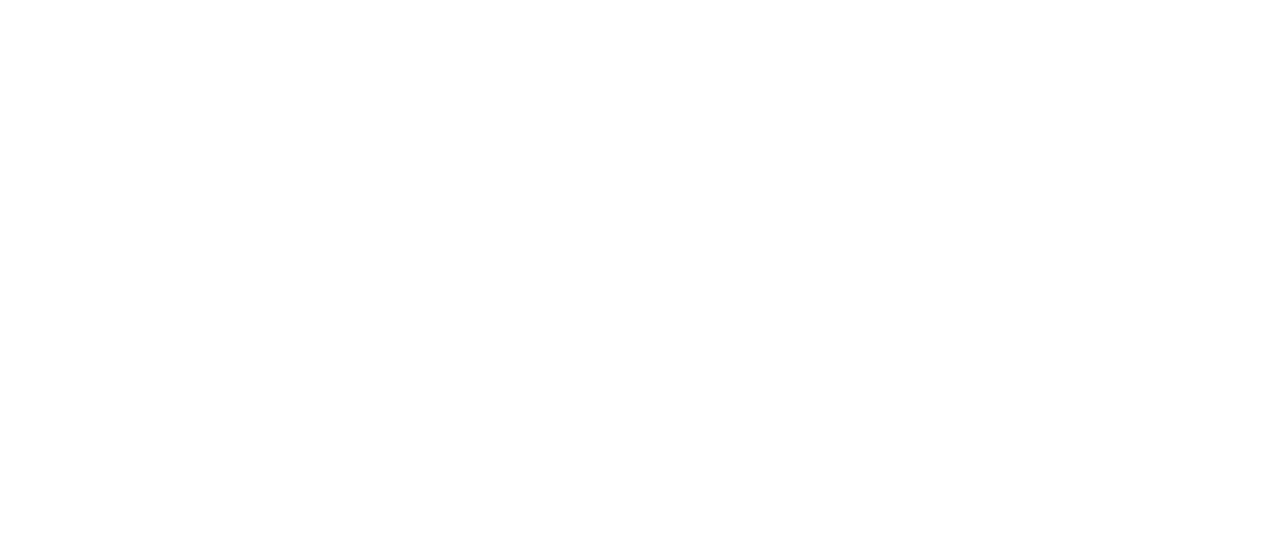
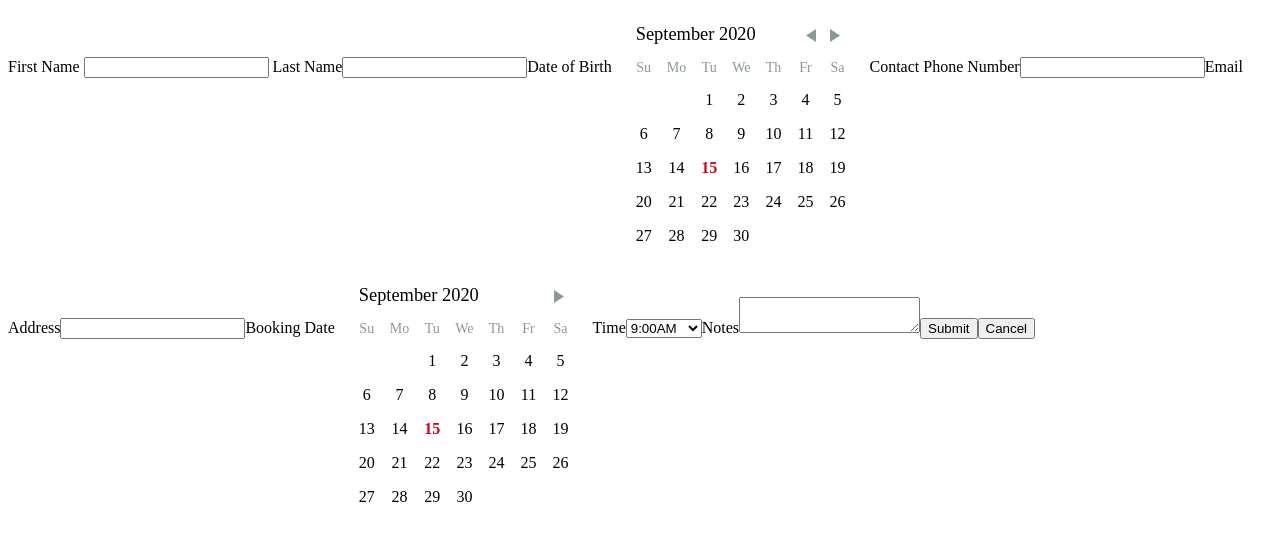
Before and after one commit to RMIT-SEPT/majorproject-6-tues-18-30-2, a React app in the folder FrontEnd/: page /booking-form in a window 1280 px wide. Shown: the top 540 px of the page. Built offline with nearby package versions, Linux system fonts and the light colour scheme.

Commit message:
basic form and formik installation

```diff
--- a/FrontEnd/package.json
+++ b/FrontEnd/package.json
@@ -57,6 +57,7 @@
     "@types/react-dom": "^16.9.6",
     "bootstrap": "^4.5.2",
     "clsx": "^1.1.0",
+    "formik": "^2.1.5",
     "history": "^4.10.1",
     "react": "^16.13.1",
     "react-bootstrap": "^1.3.0",
--- a/FrontEnd/src/components/App/App.tsx
+++ b/FrontEnd/src/components/App/App.tsx
@@ -2,7 +2,7 @@
 import { Router } from '@reach/router';
 import { Route } from '../';
 import { Home, Dashboard } from '../../pages';
-
+import { BookingForm } from '../BookingForm/BookingForm';
 /**
  * App Properties
  */
@@ -16,6 +16,7 @@
     <Router>
       <Route page={<Home />} path='/' />
       <Route page={<Dashboard />} path='/dashboard' />
+      <Route page={<BookingForm />} path='/booking-form'/>
     </Router>
   );
 };
--- /dev/null
+++ b/FrontEnd/src/components/BookingForm/BookingForm.tsx
@@ -0,0 +1,50 @@
+import React, { useState } from 'react';
+import { useFormik } from 'formik';
+import DayPicker from 'react-day-picker';
+import BookingForm from '../../interfaces/bookingForm.interface';
+
+export interface ComponentProps extends BookingForm {}
+
+export const BookingForm: React.FC = () => {
+  return (
+    <form>
+      <label htmlFor='firstName'>First Name </label>
+      <input type='text' id='firstName' name='firstName'></input>
+
+      <label htmlFor='lastName'> Last Name</label>
+      <input type='text' id='lastName' name='lastName'></input>
+
+      <label htmlFor='DOB'>Date of Birth</label>
+      <DayPicker className='DOB' />
+
+      <label htmlFor='contactNo'>Contact Phone Number</label>
+      <input type='number' id='contactNo' name='contactNo'></input>
+
+      <label htmlFor='email'>Email Address</label>
+      <input type='email' id='email' name='email'></input>
+
+      <label htmlFor='bkDate'>Booking Date</label>
+      <DayPicker className='bkDate' fromMonth={new Date()} />
+
+      <label htmlFor='timeSlot'>Time</label>
+      <select name='timeSlot' id='timeSlot'>
+        <option value={1}>9:00AM</option>
+        <option value={2}>10:00AM</option>
+        <option value={3}>11:00AM</option>
+        <option value={4}>12:00PM</option>
+        <option value={5}>1:00PM</option>
+        <option value={6}>2:00PM</option>
+        <option value={7}>3:00PM</option>
+        <option value={8}>4:00PM</option>
+      </select>
+
+      <label htmlFor='notes'>Notes</label>
+      <textarea name='notes'></textarea>
+
+      <input type='submit' value='Submit' />
+      <button id='cancel' name='cancel' onClick={() => (window.location.href = '/dashboard')}>
+        Cancel
+      </button>
+    </form>
+  );
+};
```
Also changed, not shown: FrontEnd/src/interfaces/bookingForm.interface.ts (added, +12 -0 lines), 1 other file (tests, documents, lock files or other folders).
